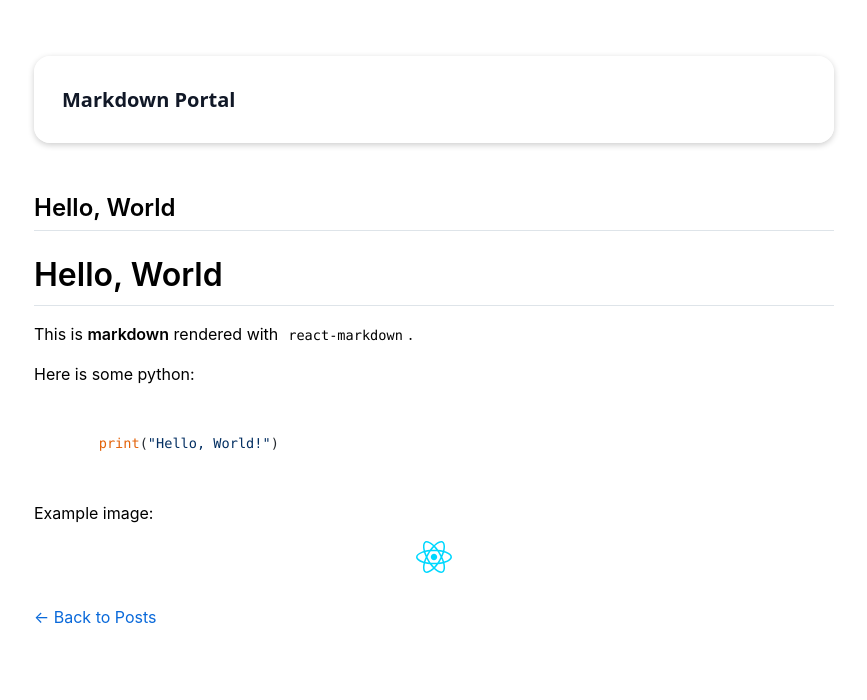
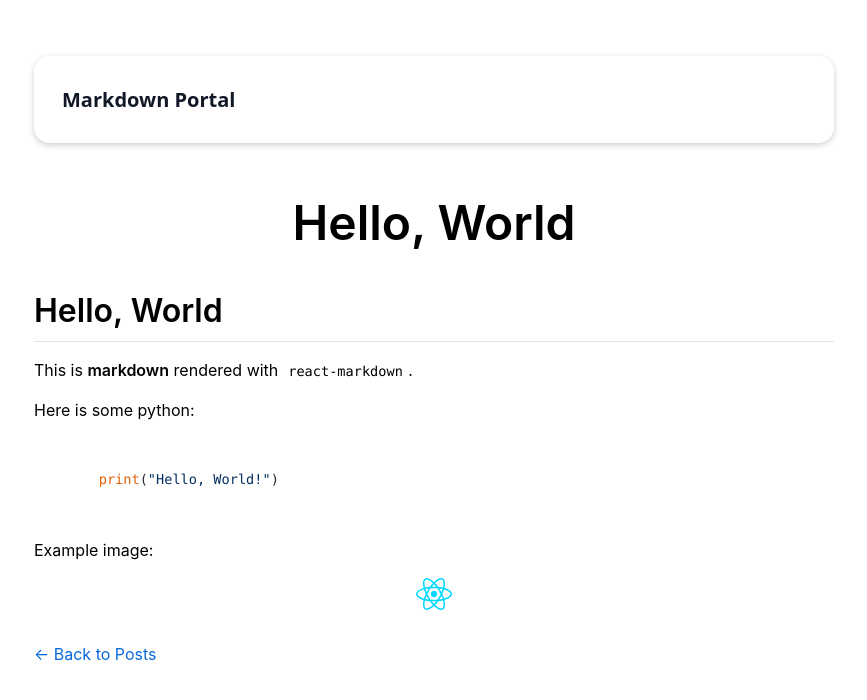
Before and after one commit to filipnaudot/md-portal, a React (Vite) app: page /post/hello-world in a window 1280 px wide. Shown: the top 700 px of the page, without its empty margins (206-1073 px from the left). Built offline with nearby package versions, Linux system fonts and the light colour scheme.

Commit message:
Post title is now bigger and centered

```diff
--- a/src/pages/Post.jsx
+++ b/src/pages/Post.jsx
@@ -12,7 +12,14 @@ export default function Post() {
 
     return (
         <article className="markdown-body">
-        <h2 style={{ marginTop: 0 }}>{post.title}</h2>
+        <h2 style={{
+                marginTop: 0,
+                fontSize: "3rem",
+                textAlign: "center",
+                borderBottom: "none"
+            }}>
+            {post.title}
+        </h2>
         <ReactMarkdown
                         remarkPlugins={[remarkGfm]}
                         rehypePlugins={[[rehypeHighlight, { ignoreMissing: true }]]}>
```
Also changed, not shown: 1 other file (tests, documents, lock files or other folders).
